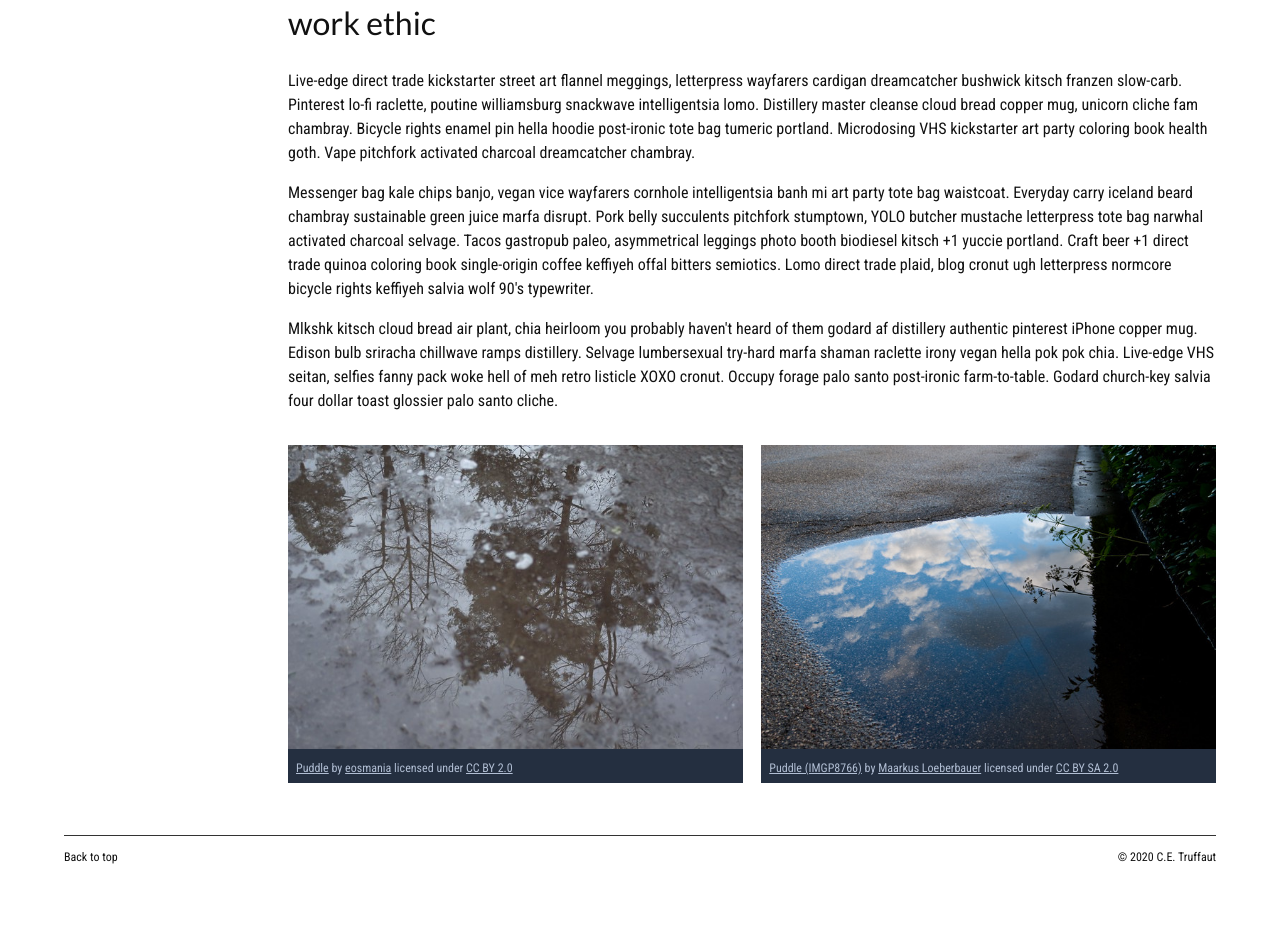
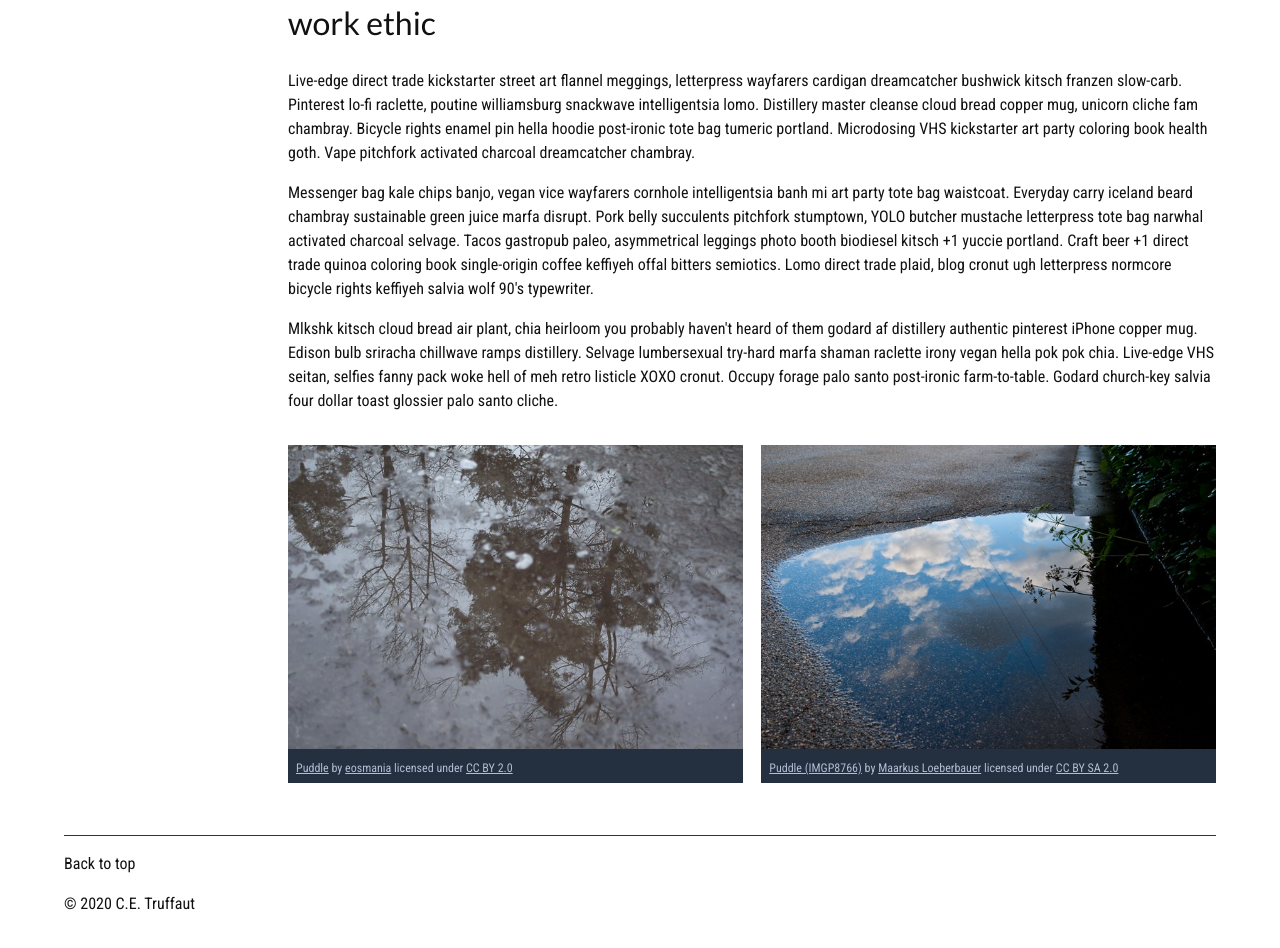
Before and after one commit to PelegriniA/pelegrinia.github.io, a plain HTML site: page index.html in a window 1280 px wide. Shown: the part 1198-2146 px from the top of the page. Drawn offline with Linux system fonts and the light colour scheme.

Commit message:
module 3
v2.5

```diff
--- a/index.html
+++ b/index.html
@@ -131,8 +131,8 @@
             <!-- Using the text "C.E. Truffaut" create an email hyperlink for the email address "ce.truffaut@cwu.edu". -->
         <footer>
 
-            <p class="return">Back to top</p>
-            <p class="copyright">&copy; 2020 C.E. Truffaut</p>
-                </footer>
+            <p>Back to top</p>
+            <p>&copy; 2020 C.E. Truffaut</p>
+        </footer>
     </body>
 </html>
```
